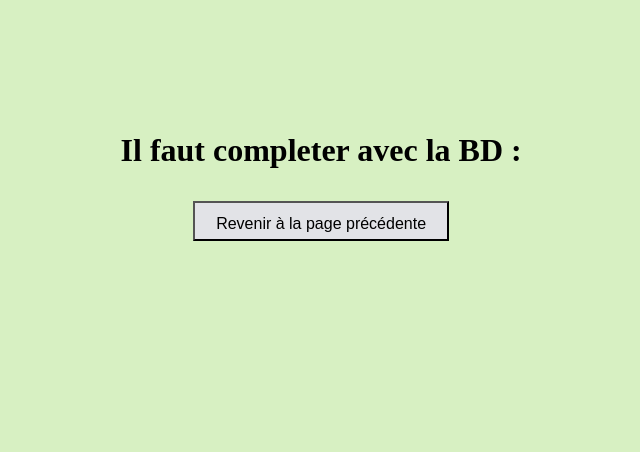
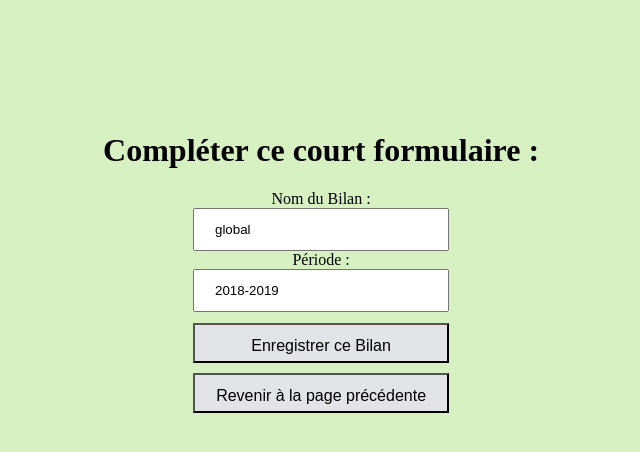
Before and after one commit to CelineLaguillon/Emission-de-gaz-a-effet-de-serre, a PHP site: page /modifierBC.php in a window 1280 px wide. Shown: the top 452 px of the page, without its empty margins (345-985 px from the left). Run offline with PHP 8.4, Linux system fonts and the light colour scheme; the visitor is signed in with stand-in values (Sample User, id 1); data comes from the database, SQL or seed files in the repository.

Commit message:
Création de fonctions et la page modifierBC
Les pages ont étés allégés en retirant le SQL des pages PHP.
De plus, la page modifierBC permet de modifier le bilan de l'IUT_VELIZY.

```diff
--- /dev/null
+++ b/fonction.php
@@ -0,0 +1,85 @@
+<?php
+
+	function connexion(){
+		require("parametres.php");
+		if($connexion=mysqli_connect($serveur,$login,$mdp)){
+			mysqli_select_db($connexion,$bd)
+			or die("Impossible d'accèder à la base de données");
+			return $connexion;
+		}
+
+	}
+	//voirBC
+	function affichage_bilan($connexion){
+		$tables="LIAISON";
+			$requete="SELECT Etablissement FROM $tables where Utilisateur='{$_SESSION['id']}'";
+			$resultat=mysqli_query($connexion,$requete);
+			while(!is_null($ligne=mysqli_fetch_row($resultat))){
+					echo "<h2>$ligne[0]</h2>";
+					$tables="bilan_carbone";
+					$requete="SELECT id,nom,Periode FROM $tables where Etablissement='{$ligne[0]}'";
+					$bilan=mysqli_query($connexion,$requete);
+					while(!is_null($mesBilans=mysqli_fetch_row($bilan))) {
+						echo "<a href=\"poste.php?bilan=$mesBilans[0]\"><h3>$mesBilans[1]  $mesBilans[2]<h3></a><br>";
+
+					}
+				}
+	}
+	//poste
+	function affichage_poste($connexion){
+		$tables="POSTE";
+		$requete="SELECT Nom,Quantite,Facteur FROM $tables where Bilan='{$_GET['bilan']}'";
+		$resultat=mysqli_query($connexion,$requete);
+				while(!is_null($mesposte=mysqli_fetch_row($resultat))) {
+					echo "$mesposte[0] $mesposte[1] $mesposte[2]";
+				}
+	}
+	//creerEtablissement
+	function ajout_établissement($connexion){
+		$tables="ETABLISSEMENT";
+		$requete="INSERT INTO $tables VALUES ('{$_POST['nom']}')";
+		$resultat=mysqli_query($connexion,$requete);
+		$tables="LIAISON";
+		$requete="INSERT INTO $tables VALUES('{$_SESSION['id']}','{$_POST['nom']}')";
+		// doit ajouter la possibilité de lier un utilisateur à un établissement déja existant.
+		$resultat=mysqli_query($connexion,$requete);
+		echo "Action réussie"; // Faire des vrai vérifications, avertir si echec
+	}
+	//creerbilan
+	function choix_etablissement($connexion){
+		$tables="ETABLISSEMENT";
+		$requete="SELECT nom FROM $tables ";
+		$resultat=mysqli_query($connexion,$requete);
+		while(!is_null($ligne=mysqli_fetch_row($resultat))){
+
+						echo "<option value=$ligne[0]>$ligne[0]</option>";
+					}
+	}
+	function insertion_bilan($connexion){
+		if(isset($_POST['nom']) && $_POST['etablissement']!=""){
+			$tables="bilan_carbone";
+			$requete="INSERT INTO $tables (Nom,Etablissement,Periode) VALUES ('{$_POST['nom']}','{$_POST['etablissement']}','{$_POST['Periode']}') ";
+			$resultat=mysqli_query($connexion,$requete);
+		}
+		else{
+			echo "Il faut choisir un établissement";
+		}
+
+	}
+
+	//modifierBC
+	function bilan_recuperation($connexion,$bilan){
+		$tables="bilan_carbone";
+		$requete="SELECT nom,Periode FROM $tables where id='$bilan'";
+		$info=mysqli_fetch_row(mysqli_query($connexion,$requete));
+		return $info;
+	}
+	function modification_bilan($connexion){
+		if(isset($_POST['nom'])){
+			$tables="bilan_carbone";
+			$requete="UPDATE $tables SET nom='{$_POST['nom']}',Periode='{$_POST['Periode']}' ";
+			$resultat=mysqli_query($connexion,$requete);
+		}
+	}
+
+?>
--- a/modifierBC.php
+++ b/modifierBC.php
@@ -1,9 +1,17 @@
 <html>
 <?php
+	require("fonction.php");
 	session_start();
 	if(!isset($_SESSION["id"])){
 			header("Location: formulaire.php");
 	}
+
+	if(!$connexion=connexion()){
+		die();
+
+	}
+
+
 ?>
 		<head>
 			<meta charset='UTF-8'>
@@ -12,8 +20,24 @@
 
 		<body>
 			<div id='global'>
-			<h1> Il faut completer avec la BD : </h1>
-
+			<h1> Compléter ce court formulaire : </h1>
+			<form method='post'>
+			<label for='nom'>Nom du Bilan : </label>
+			<?php
+			$info=bilan_recuperation($connexion,1);
+			echo "<input type='text' name='nom' id='nom'  value=$info[0] size='30' maxlength='10' required>";
+			?>
+			<br>
+			<label for='Periode'>Période : </label>
+			<?php
+			echo "<input type='text' name='Periode' id='Periode'  value=$info[1] size='30' maxlength='11' required>";
+			?>
+			<input type='submit' name='enregistrer' value='Enregistrer ce Bilan' required>
+			</form>
+			<?php
+			modification_bilan($connexion);
+			mysqli_close($connexion);
+			?>
 			<form method='post' action='accueil.php'>
 			<input type='submit' name='envoyer' value='Revenir à la page précédente' >
 			</form>
```
Also changed, not shown: creerBC.php (+7 -22 lines), creerEtablissement.php (+5 -14 lines), poste.php (+11 -16 lines), voirBC.php (+5 -20 lines).
